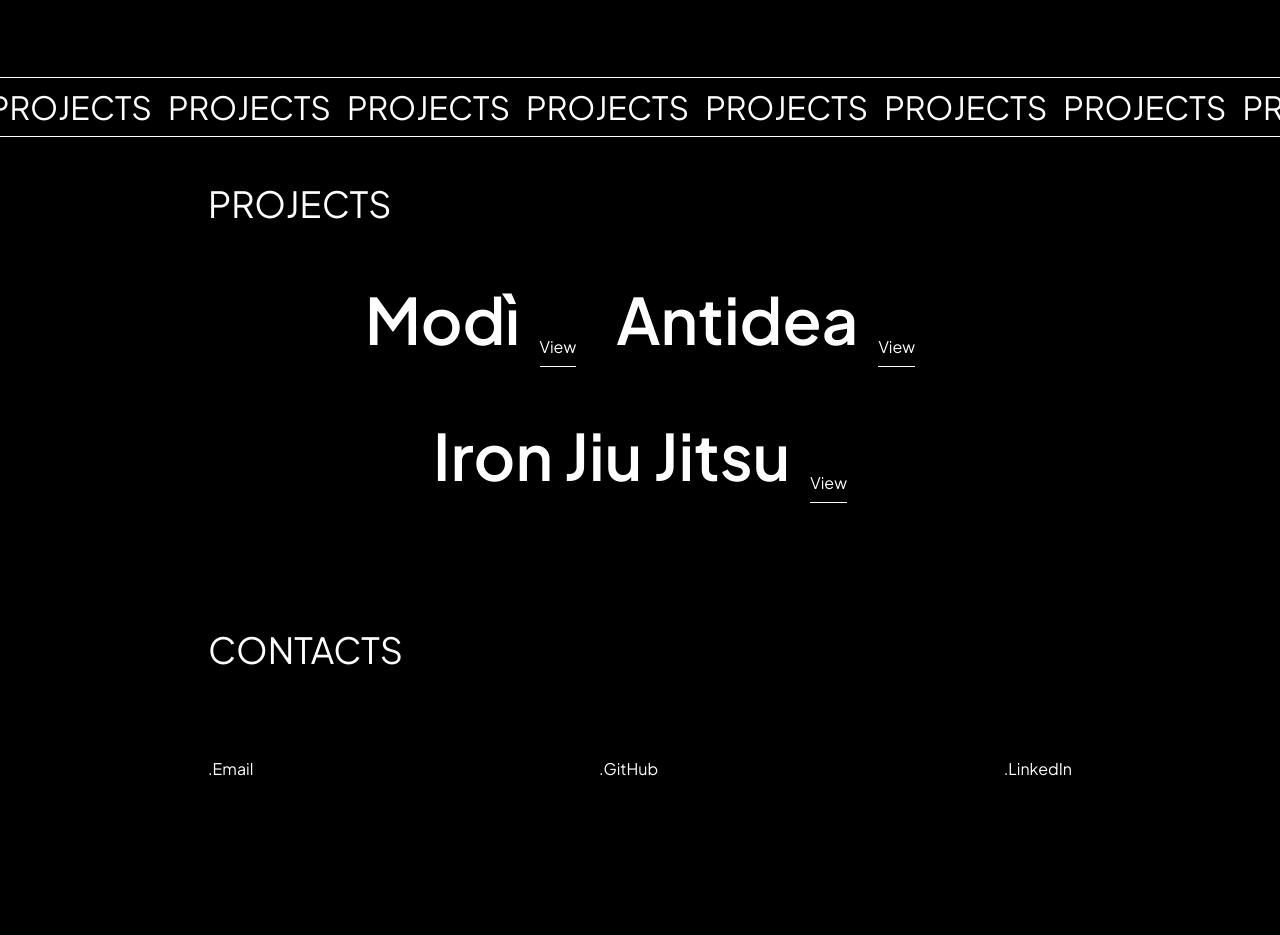
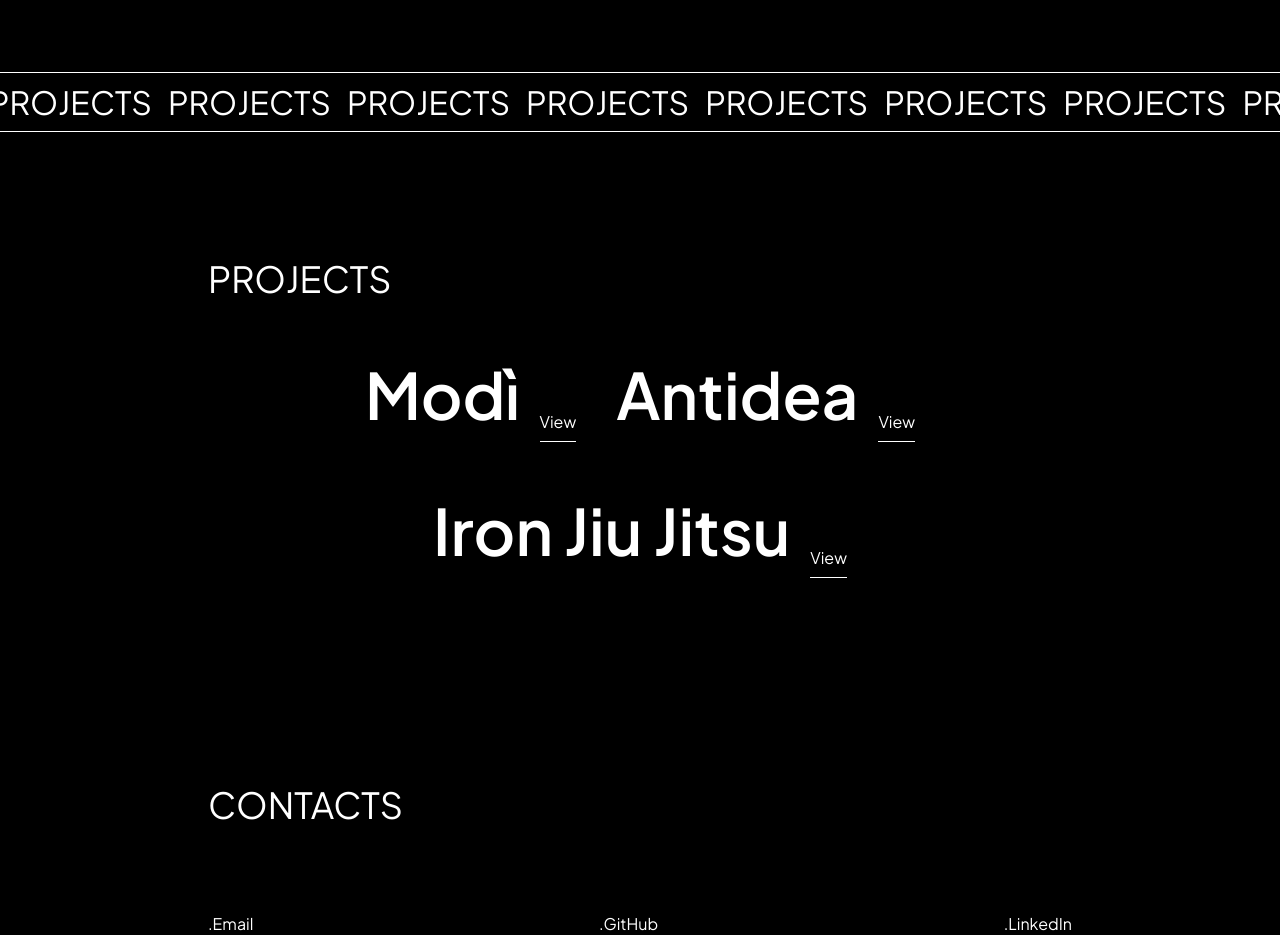
Before and after one commit to nes-pisati/portfolio, a React (Vite) app: page / in a window 1280 px wide. Shown: the part 2340-3275 px from the top of the page. Before the commit the page ends 3201 px from the top, so only its background shows below. Built offline with nearby package versions, Linux system fonts and the light colour scheme.

Commit message:
Minor ui fixes

```diff
--- a/src/components/homepage/Projects.tsx
+++ b/src/components/homepage/Projects.tsx
@@ -2,7 +2,7 @@
 
 export default function Projects() {
     return (
-        <section className="padding-x py-10">
+        <section className="padding-x py-30">
             <p className="section-title">Projects</p>
             <div className="flex justify-center">
                 <div className="py-10 flex flex-wrap justify-center items-center gap-10 max-w-200">
--- a/src/components/homepage/Technologies.tsx
+++ b/src/components/homepage/Technologies.tsx
@@ -1,6 +1,6 @@
 export default function Technologies() {
     return (
-        <section className="padding-x py-10">
+        <section className="padding-x py-10 h-[90vh]">
             <h2 className="section-title">Technologies</h2>
             <p className="tech-description py-10">I’m a frontend developer who enjoys building interfaces that are clean, functional, and easy to maintain. My stack is centered around JavaScript, React, and modern tooling, but I’m always open to learning new languages and frameworks.</p>
             <div className="md:grid grid-cols-4 gap-10 py-10">
```
